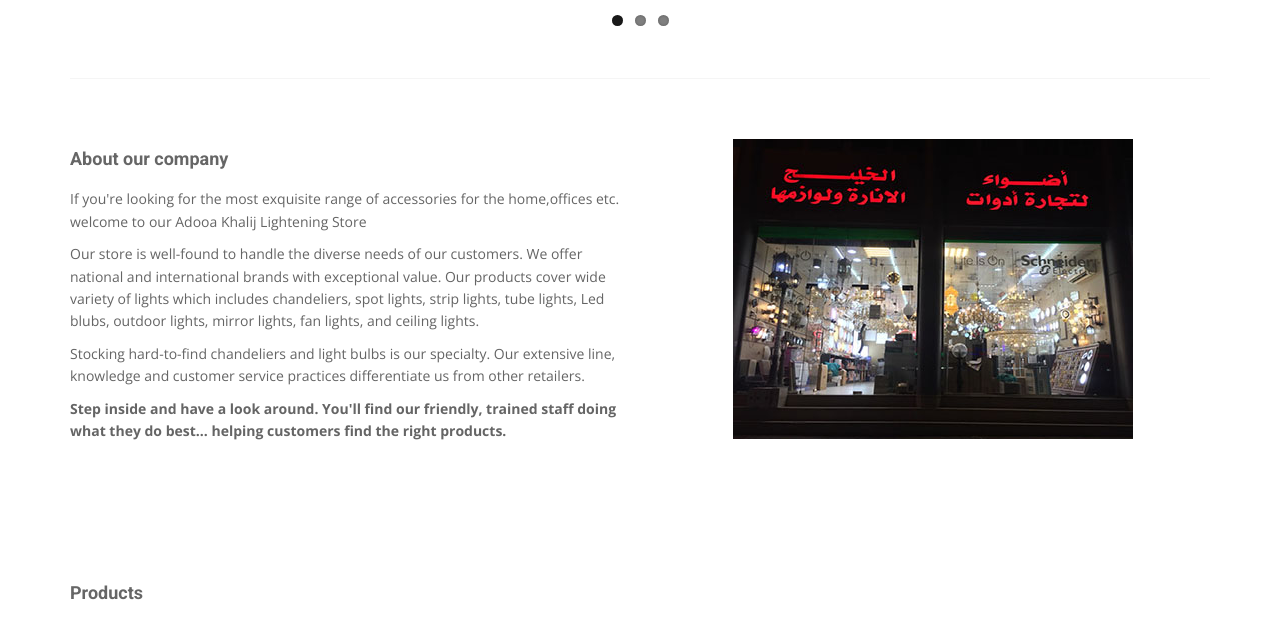
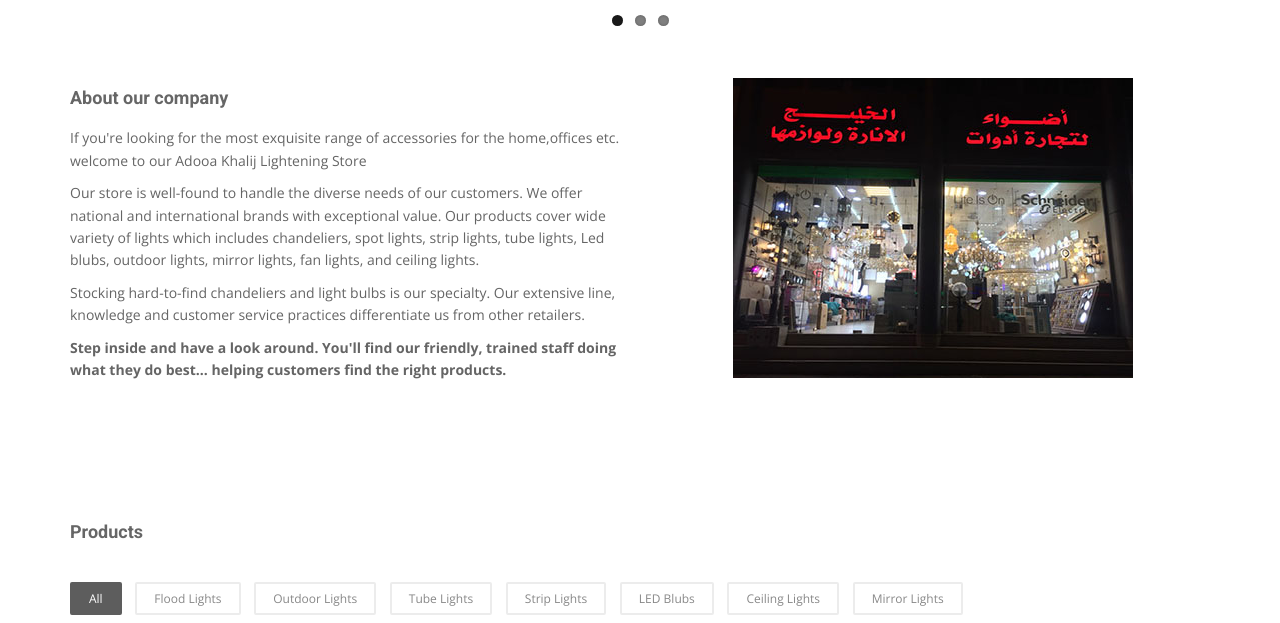
Before and after one commit to javariaimtiaz/AdoaakhalijLight, a plain HTML site: page b.html in a window 1280 px wide. Shown: the part 997-1620 px from the top of the page. Drawn offline with nearby package versions, Linux system fonts and the light colour scheme.

Commit message:
Update b.html

```diff
--- a/b.html
+++ b/b.html
@@ -114,16 +114,7 @@
 
 
 
-			<!-- divider -->
-			<div class="container">
-				<div class="row">
-					<div class="col-lg-12">
-						<div class="solidline">
-						</div>
-					</div>
-				</div>
-			</div>
-			<!-- end divider -->
+
 			<section id="about">
 			<div class="container">
 				<div class="row">
```
